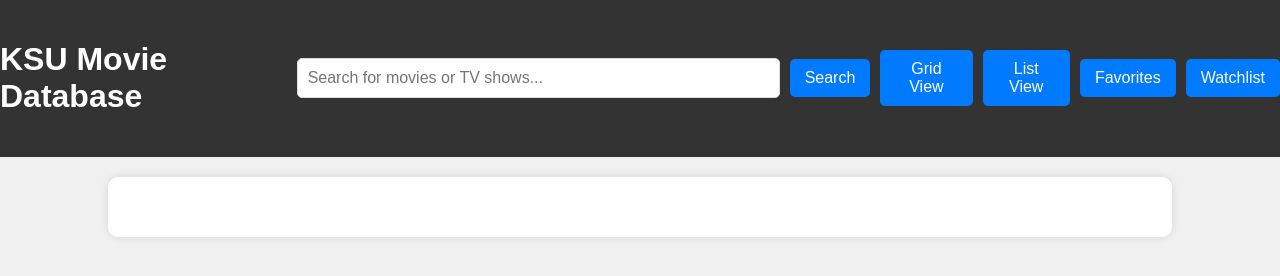
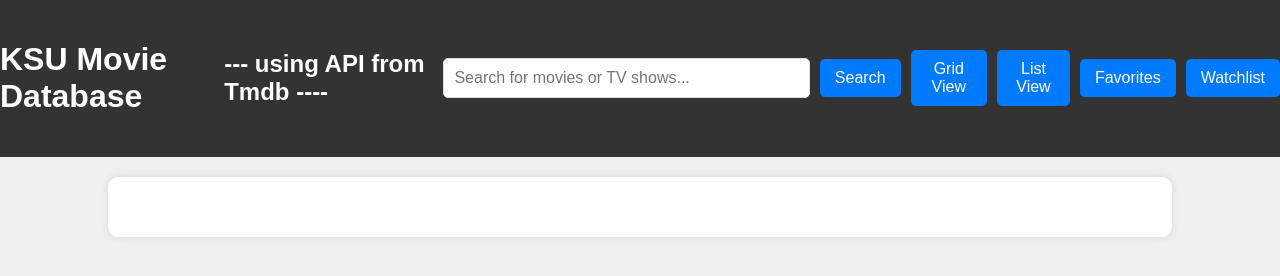
Before and after one commit to rodcaballero/Finalproject, a plain HTML site: page index.html in a window 1280 px wide. Drawn offline with nearby package versions, Linux system fonts and the light colour scheme.

Commit message:
Update index.html

```diff
--- a/index.html
+++ b/index.html
@@ -9,6 +9,7 @@
 <body>
     <header>
         <h1>KSU Movie Database</h1>
+        <h2>--- using API from Tmdb ----</h2>
         <input type="text" id="search-bar" placeholder="Search for movies or TV shows...">
         <button id="search-button">Search</button>
         <button id="view-grid">Grid View</button>
```
